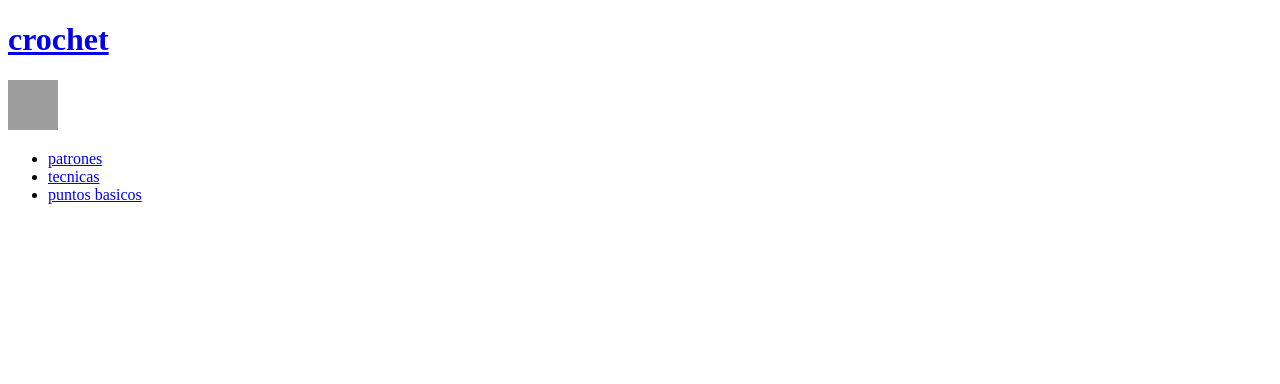
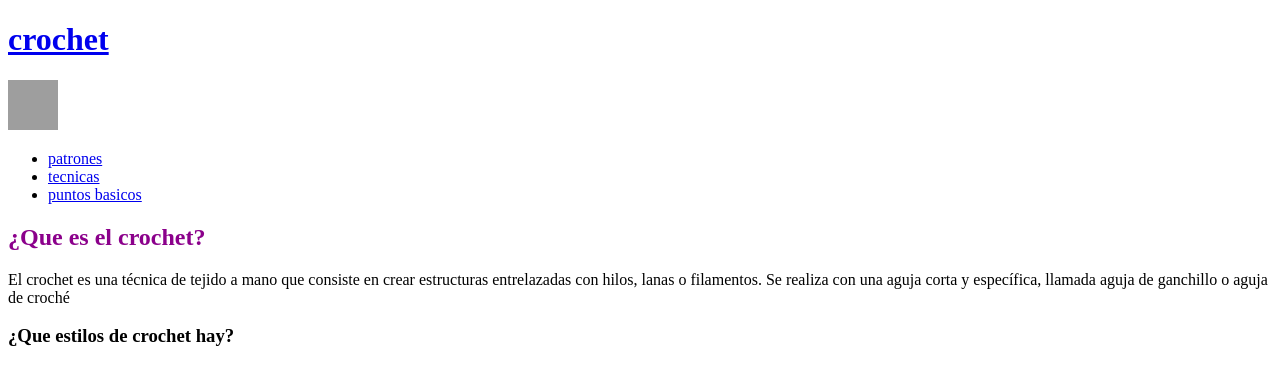
Before and after one commit to Lorena919/practica, a plain HTML site: page index.html in a window 1280 px wide. Drawn offline with Linux system fonts and the light colour scheme; grey boxes are pictures that could not be loaded.

Commit message:
estrutura de html

```diff
--- a/index.html
+++ b/index.html
@@ -20,6 +20,16 @@
             <li><a href="#">puntos basicos</a></li>
         </ul>
     </nav>
+    <main>
+        <section>
+            <h2 style="color:darkmagenta">¿Que es el crochet?</h2>
+            <p>El crochet es una técnica de tejido a mano que consiste en crear estructuras entrelazadas con hilos, lanas o filamentos. Se realiza con una aguja corta y específica, llamada aguja de ganchillo o aguja de croché</p>
+            <article>
+                <h3>¿Que estilos de crochet hay?</h3>
+            </article>
+
+        </section>
+    </main>
 
 </body>
 
```
